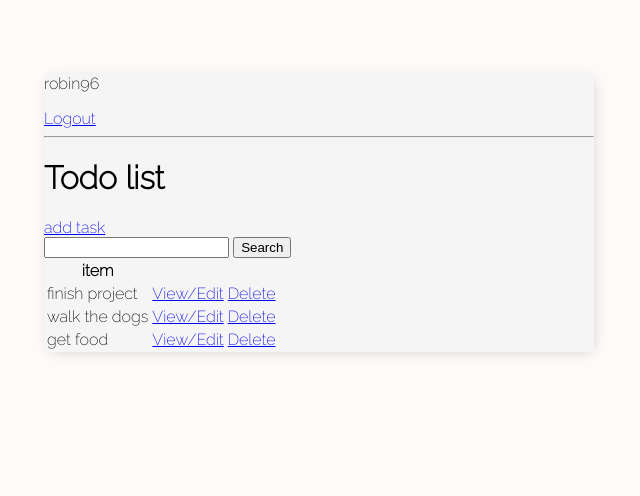
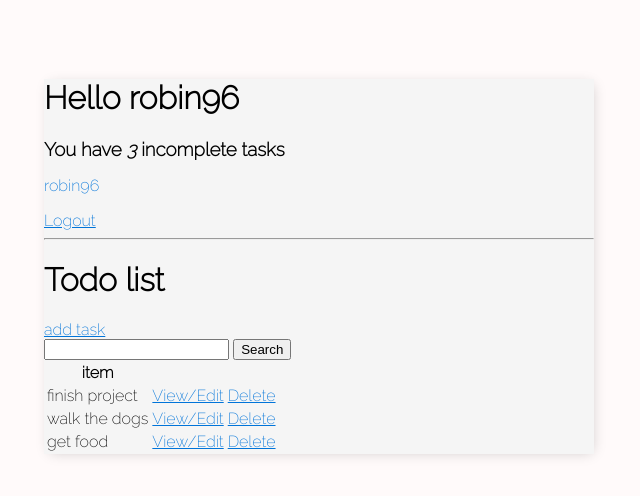
Before and after one commit to RobinGunarathna/todo-app, a Django app: page / in a window 1280 px wide. Shown: the top 496 px of the page, without its empty margins (321-961 px from the left). Run offline with Django 3.2, Linux system fonts and the light colour scheme; a user stored in the database is signed in; data comes from the database, SQL or seed files in the repository; both versions use the stored data as it was after the commit.

Commit message:
styling header

```diff
--- a/todo_app/static/css/main.css
+++ b/todo_app/static/css/main.css
@@ -3,6 +3,12 @@ body {
     font-family: 'Raleway', sans-serif;
     padding-top: 50px;
 }
+
+
+a, p {
+    color: #0074D9;
+}
+
 
 .container {
     max-width: 550px;
--- a/todo_base/templates/todo_base/task_list.html
+++ b/todo_base/templates/todo_base/task_list.html
@@ -1,5 +1,11 @@
 {% extends 'todo_base/main.html' %}
 {% block content %}
+<div class="header-bar">
+    <div>
+        <h1>Hello {{request.user}}</h1>
+        <h3 style="margin:0">You have <i>{{count}}</i> incomplete tasks</h3>
+    </div>
+</div>
 <p>{{request.user}}</p>
 {% if request.user.is_authenticated %}
 <a href="{% url 'logout' %}">Logout</a>
```
Also changed, not shown: README.md, db.sqlite3.
